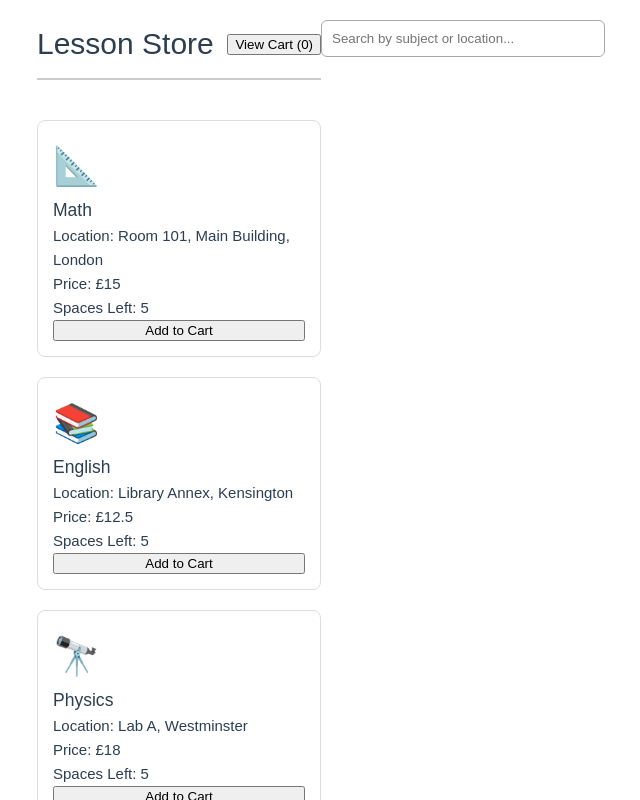
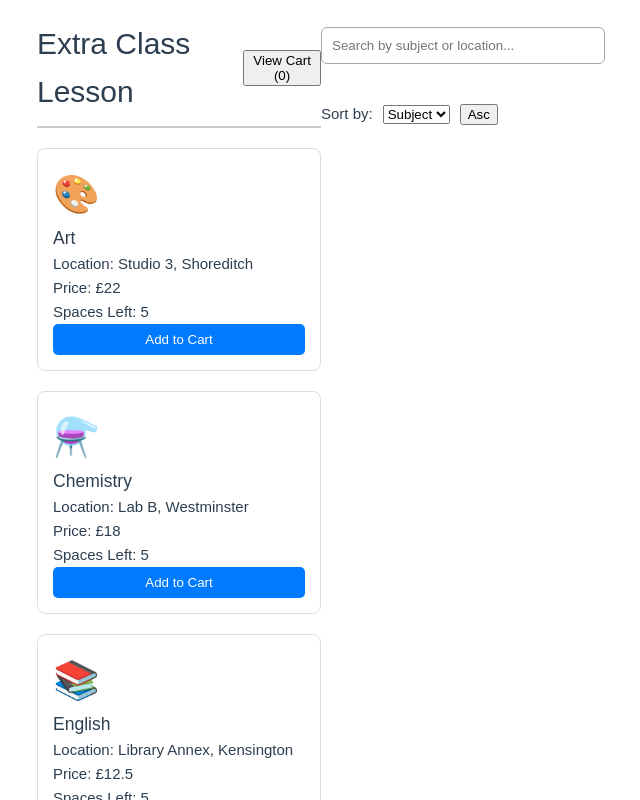
Before and after one commit to arunkumar669/ExtraClass-Lesson, a Vue app: page / in a window 1280 px wide. Shown: the top 800 px of the page, without its empty margins (15-655 px from the left). Built offline with nearby package versions, Linux system fonts and the light colour scheme.

Commit message:
implement lesson sorting by subject, price, and spaces

```diff
--- a/src/App.vue
+++ b/src/App.vue
@@ -1,7 +1,7 @@
 <template>
   <div id="app">
     <header class="app-header">
-      <h1>Lesson Store</h1>
+      <h1>Extra Class Lesson</h1>
 
       <!-- Toggle between Lessons and Cart -->
       <button
@@ -13,14 +13,27 @@
       </button>
     </header>
 
-    <!-- SEARCH BAR (NEW FOR COMMIT 3) -->
-    <div v-if="!isCartVisible" class="search-bar">
+    <!-- SEARCH & SORT CONTROLS -->
+    <div v-if="!isCartVisible" class="controls">
       <input
         v-model="searchQuery"
         type="text"
         placeholder="Search by subject or location..."
         class="search-input"
       />
+
+      <div class="sort-controls">
+        <label for="sort-by">Sort by:</label>
+        <select id="sort-by" v-model="sortBy">
+          <option value="subject">Subject</option>
+          <option value="price">Price</option>
+          <option value="spaces">Spaces</option>
+        </select>
+
+        <button @click="sortOrder = sortOrder === 'asc' ? 'desc' : 'asc'">
+          {{ sortOrder === 'asc' ? 'Asc' : 'Desc' }}
+        </button>
+      </div>
     </div>
 
     <!-- LESSONS VIEW -->
@@ -28,7 +41,7 @@
       <div class="lesson-list">
 
         <div
-          v-for="lesson in filteredLessons"
+          v-for="lesson in sortedAndFilteredLessons"
           :key="lesson.id"
           class="lesson-card"
         >
@@ -81,7 +94,7 @@
 <script setup>
 import { ref, computed } from 'vue';
 
-// UPDATED LESSON DATA
+// LESSON DATA
 const lessons = ref([
   { id: 1, subject: "Math", location: "Room 101, Main Building, London", price: 15, spaces: 5, icon: "📐" },
   { id: 2, subject: "English", location: "Library Annex, Kensington", price: 12.5, spaces: 5, icon: "📚" },
@@ -98,18 +111,33 @@ const lessons = ref([
 const cart = ref([]);
 const isCartVisible = ref(false);
 
-// NEW: Search Query
+// SEARCH & SORT STATE
 const searchQuery = ref("");
+const sortBy = ref("subject");
+const sortOrder = ref("asc");
 
-// NEW: Computed filtered lessons
+// FILTERED LESSONS
 const filteredLessons = computed(() => {
   const query = searchQuery.value.toLowerCase();
+  return lessons.value.filter(lesson =>
+    lesson.subject.toLowerCase().includes(query) ||
+    lesson.location.toLowerCase().includes(query)
+  );
+});
 
-  return lessons.value.filter((lesson) => {
-    return (
-      lesson.subject.toLowerCase().includes(query) ||
-      lesson.location.toLowerCase().includes(query)
-    );
+// SORTED AND FILTERED LESSONS
+const sortedAndFilteredLessons = computed(() => {
+  return [...filteredLessons.value].sort((a, b) => {
+    let valA = a[sortBy.value];
+    let valB = b[sortBy.value];
+
+    // Ensure string comparison is case-insensitive
+    if (typeof valA === "string") valA = valA.toLowerCase();
+    if (typeof valB === "string") valB = valB.toLowerCase();
+
+    if (valA < valB) return sortOrder.value === "asc" ? -1 : 1;
+    if (valA > valB) return sortOrder.value === "asc" ? 1 : -1;
+    return 0;
   });
 });
 
@@ -118,7 +146,6 @@ function addToCart(lesson) {
   if (lesson.spaces === 0) return;
 
   lesson.spaces--;
-
   cart.value.push({
     subject: lesson.subject,
     price: lesson.price,
@@ -129,66 +156,24 @@ function addToCart(lesson) {
 // REMOVE FROM CART
 function removeFromCart(index) {
   const removed = cart.value.splice(index, 1)[0];
-
-  // restore space to the proper lesson
-  const lesson = lessons.value.find(
-    (l) => l.subject === removed.subject && l.location === removed.location
+  const lesson = lessons.value.find(l =>
+    l.subject === removed.subject && l.location === removed.location
   );
-
   if (lesson) lesson.spaces++;
 }
 </script>
 
 <style scoped>
-#app {
-  font-family: Arial, sans-serif;
-  padding: 20px;
-}
-.app-header {
-  display: flex;
-  justify-content: space-between;
-  align-items: center;
-  margin-bottom: 20px;
-  border-bottom: 2px solid #ccc;
-  padding-bottom: 10px;
-}
-.search-bar {
-  margin-bottom: 15px;
-}
-.search-input {
-  width: 100%;
-  padding: 10px;
-  border: 1px solid #aaa;
-  border-radius: 6px;
-}
-h2 {
-  border-bottom: 2px solid #4CAF50;
-  padding-bottom: 5px;
-  margin-bottom: 20px;
-}
-.lesson-list {
-  display: grid;
-  grid-template-columns: repeat(auto-fit, minmax(230px, 1fr));
-  gap: 20px;
-  margin-top: 20px;
-}
-.lesson-card {
-  border: 1px solid #ddd;
-  padding: 15px;
-  border-radius: 8px;
-  display: flex;
-  flex-direction: column;
-  justify-content: space-between;
-}
-.lesson-icon {
-  font-size: 2.5em;
-}
-.remove-btn {
-  background-color: #f44336;
-  color: white;
-  border: none;
-  padding: 6px 10px;
-  margin-top: 5px;
-  border-radius: 4px;
-}
+#app { font-family: Arial, sans-serif; padding: 20px; }
+.app-header { display: flex; justify-content: space-between; align-items: center; margin-bottom: 20px; border-bottom: 2px solid #ccc; padding-bottom: 10px; }
+.search-input { width: 100%; padding: 10px; border-radius: 6px; border: 1px solid #aaa; margin-bottom: 15px; }
+.controls { display: flex; flex-wrap: wrap; gap: 10px; align-items: center; margin-bottom: 15px; }
+.sort-controls { display: flex; gap: 10px; align-items: center; }
+h2 { border-bottom: 2px solid #4CAF50; padding-bottom: 5px; margin-bottom: 20px; }
+.lesson-list { display: grid; grid-template-columns: repeat(auto-fit, minmax(230px, 1fr)); gap: 20px; }
+.lesson-card { border: 1px solid #ddd; padding: 15px; border-radius: 8px; display: flex; flex-direction: column; justify-content: space-between; }
+.lesson-icon { font-size: 2.5em; margin-bottom: 8px; }
+.remove-btn { background-color: #f44336; color: white; border: none; padding: 6px 10px; margin-top: 5px; border-radius: 4px; }
+.add-to-cart-button { padding: 8px; background-color: #007bff; color: white; border: none; border-radius: 5px; }
+.add-to-cart-button[disabled] { background-color: #ccc; }
 </style>
```
